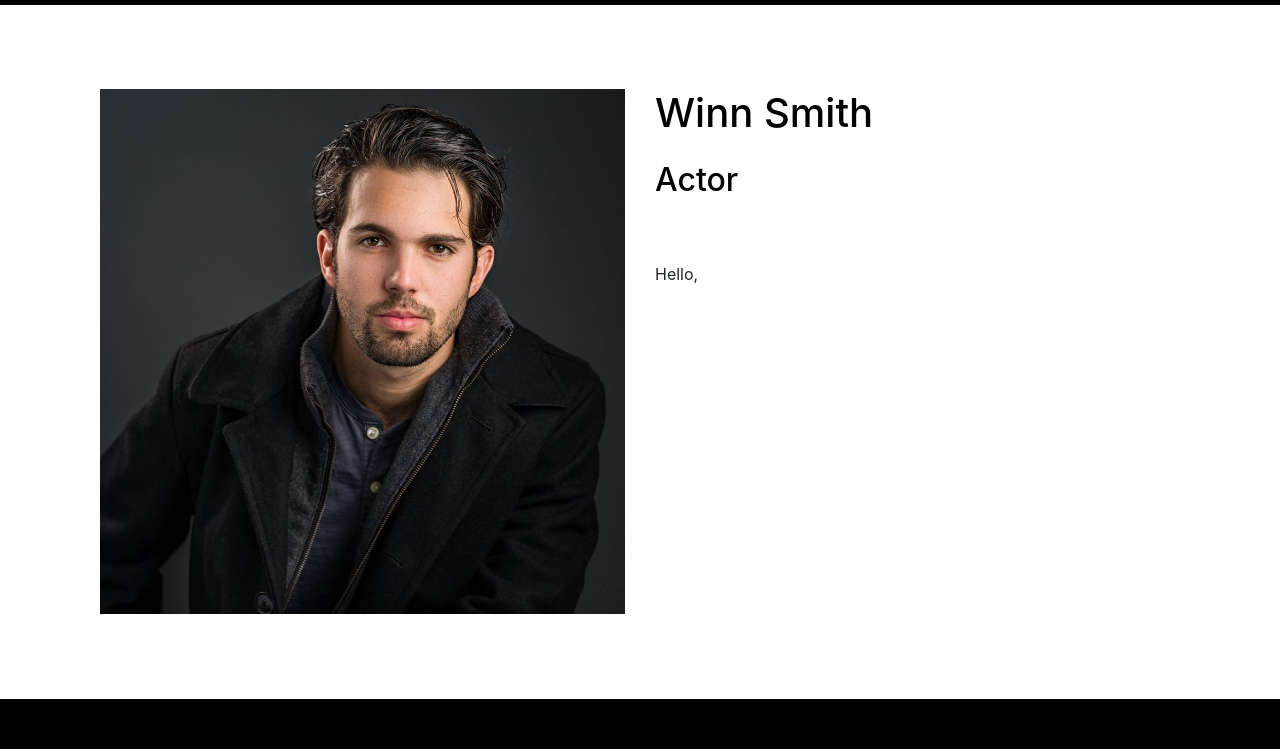
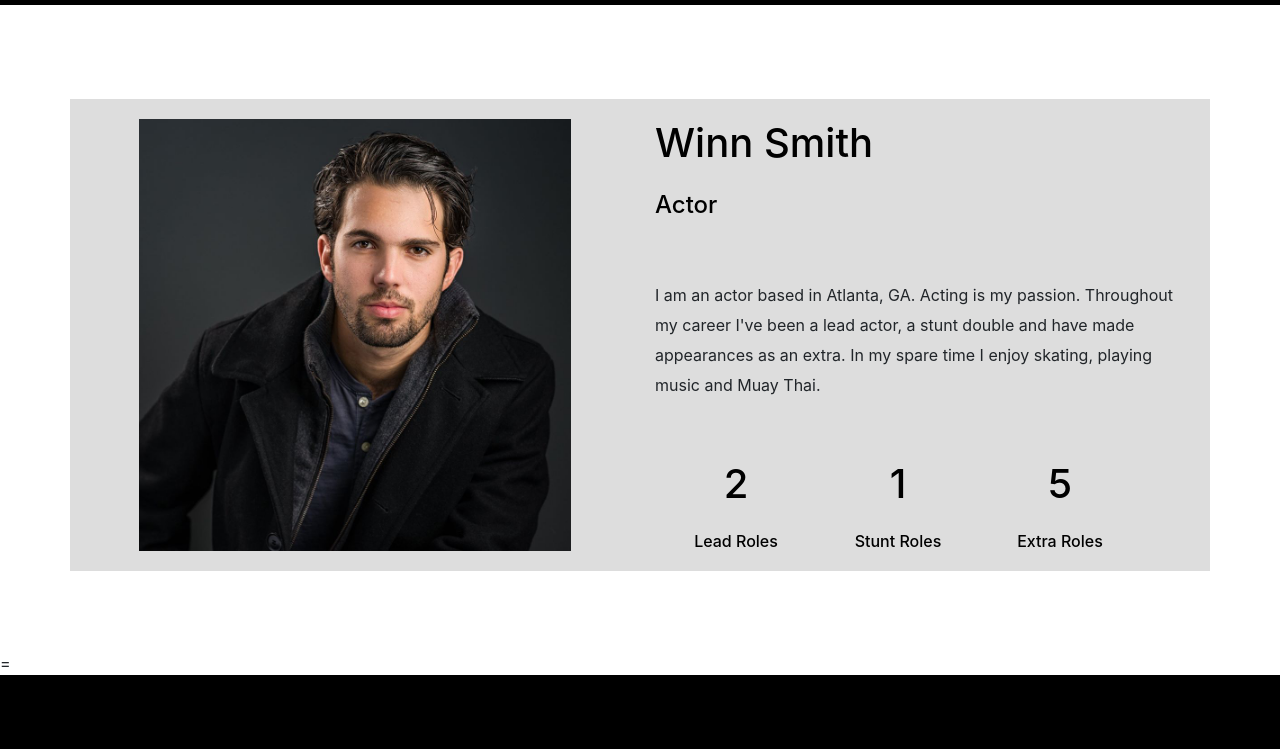
Before and after one commit to LeviScott13/WinnSmith, a plain HTML site: page index.html in a window 1280 px wide. Shown: the part 51-800 px from the top of the page. Drawn offline with nearby package versions, Linux system fonts and the light colour scheme.

Commit message:
Added another work and added an about section

```diff
--- a/css/myStyle.css
+++ b/css/myStyle.css
@@ -1,5 +1,6 @@
 body, html {
     height: 100%;
+    scroll-behavior: smooth;
 }
 h1{
     color: white;
--- a/index.html
+++ b/index.html
@@ -47,21 +47,33 @@
 
     <main>
 
-        <div class="bg" style="background: white; height: 750px; padding-top: 60px;">
-            <div class="container" style="padding-top: 80px; margin: 0 auto 0 auto">
-                <div class="col-md-6 col-sm-12 text-center" style="float: left;">
-                    <img src="assets/Background/Winn.jpg" width="100%" alt="">
+        <div class="container" style="padding-top: 150px; padding-bottom: 80px; margin: 0 auto 0 auto">
+            <div class="row">
+                <div class="col-md-6 col-sm-12 text-center" style="float: left; background: #ddd;">
+                    <img src="assets/Background/Winn.jpg" width="80%" alt="" style="margin-top: 20px; margin-bottom: 20px;">
                 </div>
-                <div class="col-md-6 col-sm-12" style="float: left;">
-                    <h1 style="color: black; margin: 0px;">Winn Smith</h1><br>
-                    <h2 style="color: black; margin: 0px;">Actor</h2>
-                    <p style="margin-top: 60px; line-height: 30px;">Hello,
+                <div class="col-md-6 col-sm-12" style="float: left; background: #ddd;">
+                    <h1 style="color: black; margin: 0px; margin-top: 20px;">Winn Smith</h1><br>
+                    <h4 style="color: black; margin: 0px;">Actor</h4>
+                    <p style="margin-top: 60px; line-height: 30px;">I am an actor based in Atlanta, GA. Acting is my passion. Throughout my career I've been a lead actor, a stunt double and have made appearances as an extra. In my spare time I enjoy skating, playing music and Muay Thai.
                     </p>
+                    <br>
+                    <div style="width: 30%; float: left; text-align: center;">
+                        <h1 style="color: black; margin: 0px; margin-top: 20px;">2</h1><br>
+                        <h6 style="color: black; margin: 0px;">Lead Roles</h6>
+                    </div>
+                    <div style="width: 30%; float: left; text-align: center;">
+                        <h1 style="color: black; margin: 0px; margin-top: 20px;">1</h1><br>
+                        <h6 style="color: black; margin: 0px;">Stunt Roles</h6>
+                    </div>
+                    <div style="width: 30%; float: left; text-align: center;">
+                        <h1 style="color: black; margin: 0px; margin-top: 20px;">5</h1><br>
+                        <h6 style="color: black; margin: 0px; margin-bottom: 20px;">Extra Roles</h6>
+                    </div>
                 </div>
             </div>
         </div>
-
-        <!-------------- Work -------------->
+=        <!-------------- Work -------------->
         <div class="bg" style="background: black;" id=work>
             <div class="container" style="padding-top: 150px; padding-bottom: 180px;">
                 <div class="row" style="padding-bottom: 50px;" data-aos="fade-down" data-aos-duration="1000">
@@ -88,6 +100,12 @@
                         <img src="assets/Work/movie1.jpg" width="100%" alt="...">
                         <div style="text-align: center;">
                             <span>Role: Lead Actor</span>
+                        </div>
+                    </div>
+                    <div class="carousel-cell">
+                        <img src="assets/Work/strange.png" width="100%" alt="...">
+                        <div style="text-align: center;">
+                            <span>Role: Extra</span>
                         </div>
                     </div>
 
```
Also changed, not shown: assets/Work/strange.png (added).
